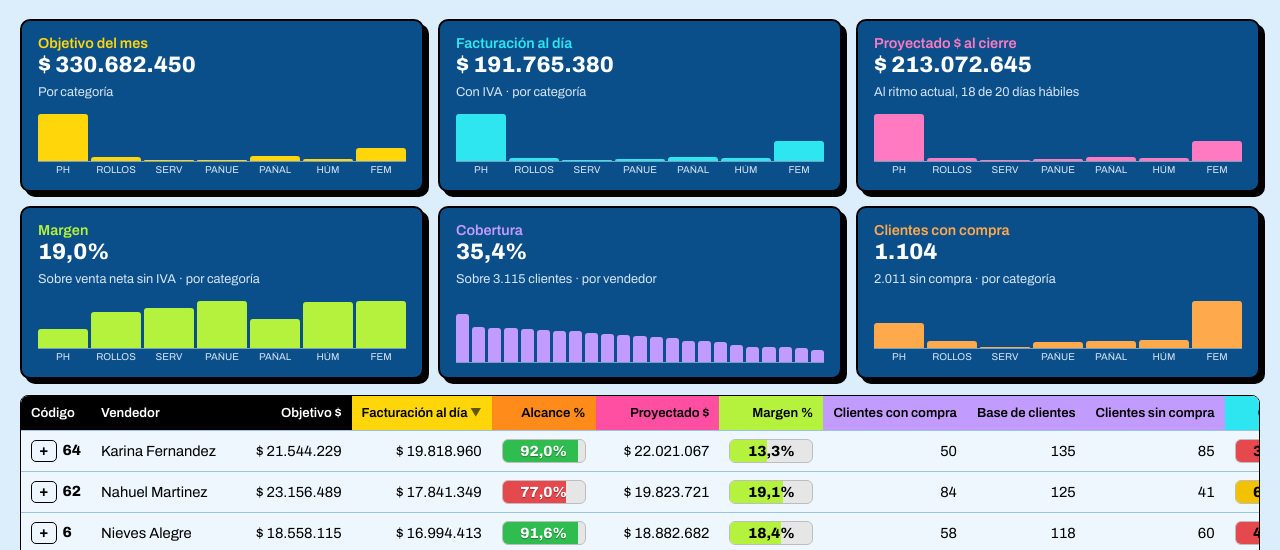
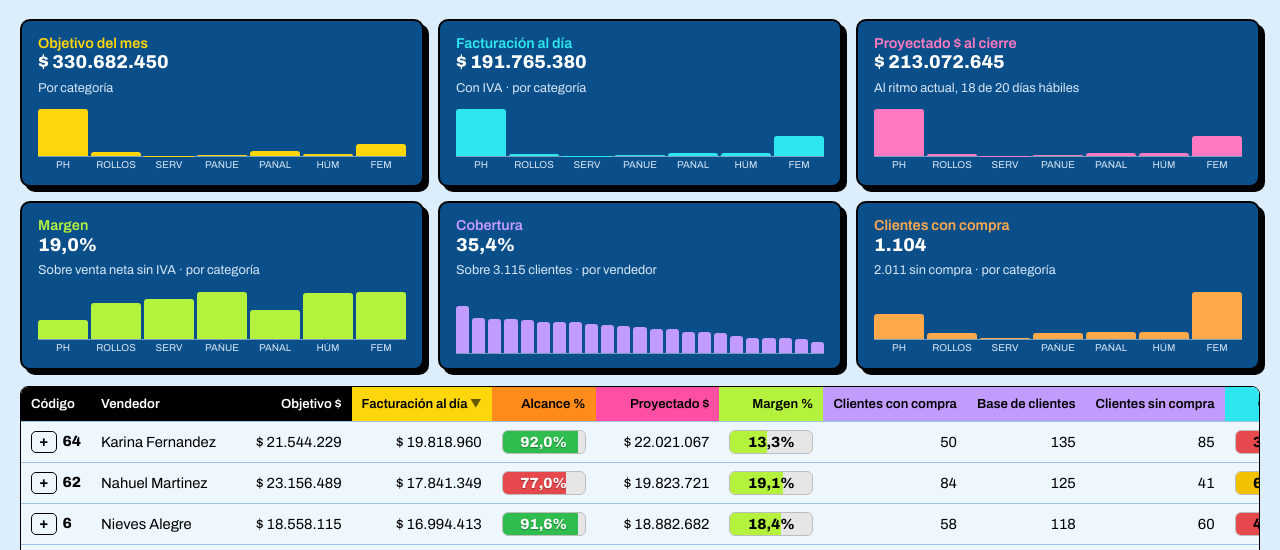
Before and after one commit to 1605-83/Ventas-Softys, a plain HTML site: page index.html in a window 1280 px wide. Shown: the part 244-794 px from the top of the page. Drawn offline with Linux system fonts and the light colour scheme.

Commit message:
Cuadros de indicadores: que nada se salga del cuadro
Co-Authored-By: Claude Opus 5.5 <noreply@anthropic.com>

```diff
--- a/index.html
+++ b/index.html
@@ -62,6 +62,10 @@ button.ghost{background:transparent;color:var(--ink);border:1px solid var(--ink)
 .mb{flex:1 1 0;min-width:2px;background:var(--kc);border-radius:3px 3px 0 0;transition:opacity .12s}
 .mplot:hover .mb{opacity:.4}.mplot .mb:hover,.mb:focus{opacity:1;outline:none}
 .mlab{display:flex;gap:3px;margin-top:3px;font-size:.62rem;color:#D6E6F5;line-height:1.1}.mlab span{flex:1 1 0;min-width:0;text-align:center;overflow:hidden;white-space:nowrap}
+/* 25/11/2026: con 6 cuadros en fila, el grafico y los textos no se salen del cuadro */
+.kpi>*{min-width:0}.mini{width:100%;overflow:hidden}.mplot,.mlab{width:100%}
+.kpi .v{font-size:clamp(1rem,1.45vw,1.5rem)}.kpi .n{overflow-wrap:anywhere}
+@media (min-width:1351px){.kpi{padding:12px 12px}}
 #tip{position:fixed;z-index:60;display:none;pointer-events:none;max-width:280px;padding:6px 9px;border-radius:6px;background:#fff;color:#000;border:1px solid #000;font-size:.8rem;font-weight:600;line-height:1.3;box-shadow:0 2px 10px rgba(0,0,0,.4)}   /* el renglon de proveedor, fecha y corte no se muestra (pedido de Bruno) */
 .c-fact{background:#FFD60A}.c-proy{background:#FF8C1A}.c-pct{background:#FF4FA3}
 .c-marg{background:#B5F23D}.c-cob{background:#2EE6F0}.c-cli{background:#C29BFF}.c-bul{background:#5C9BFF}
```
